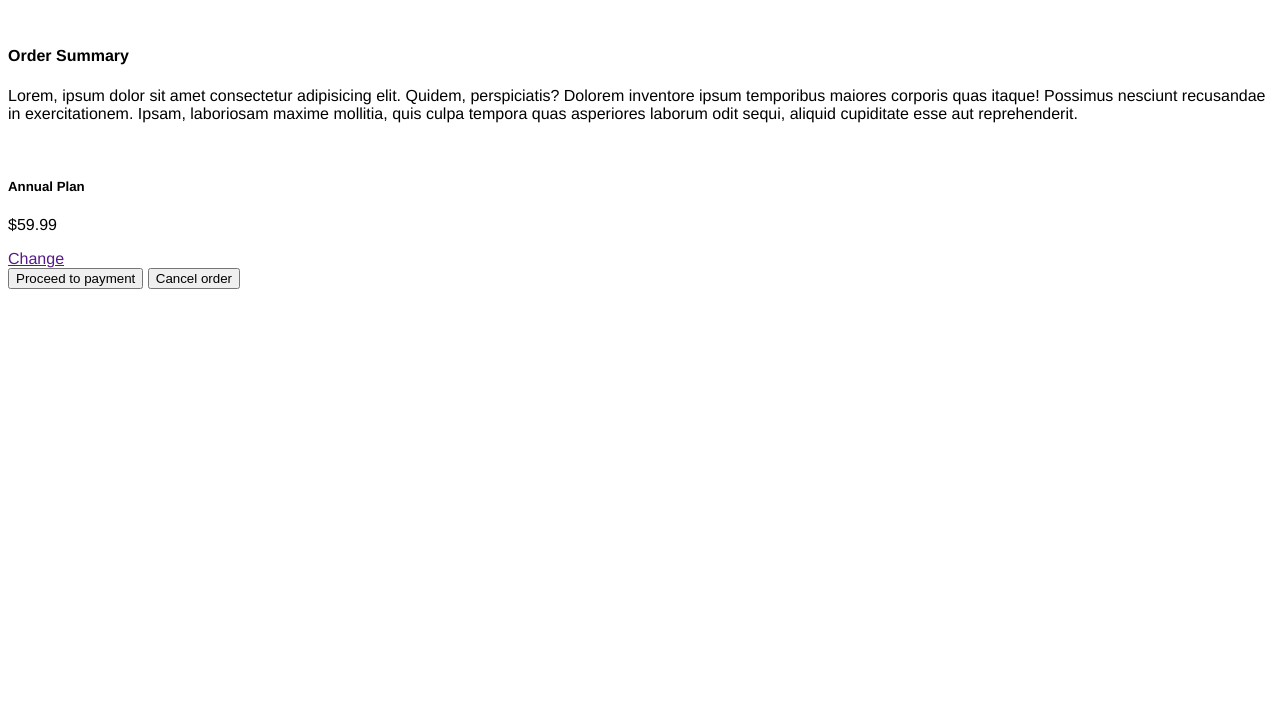
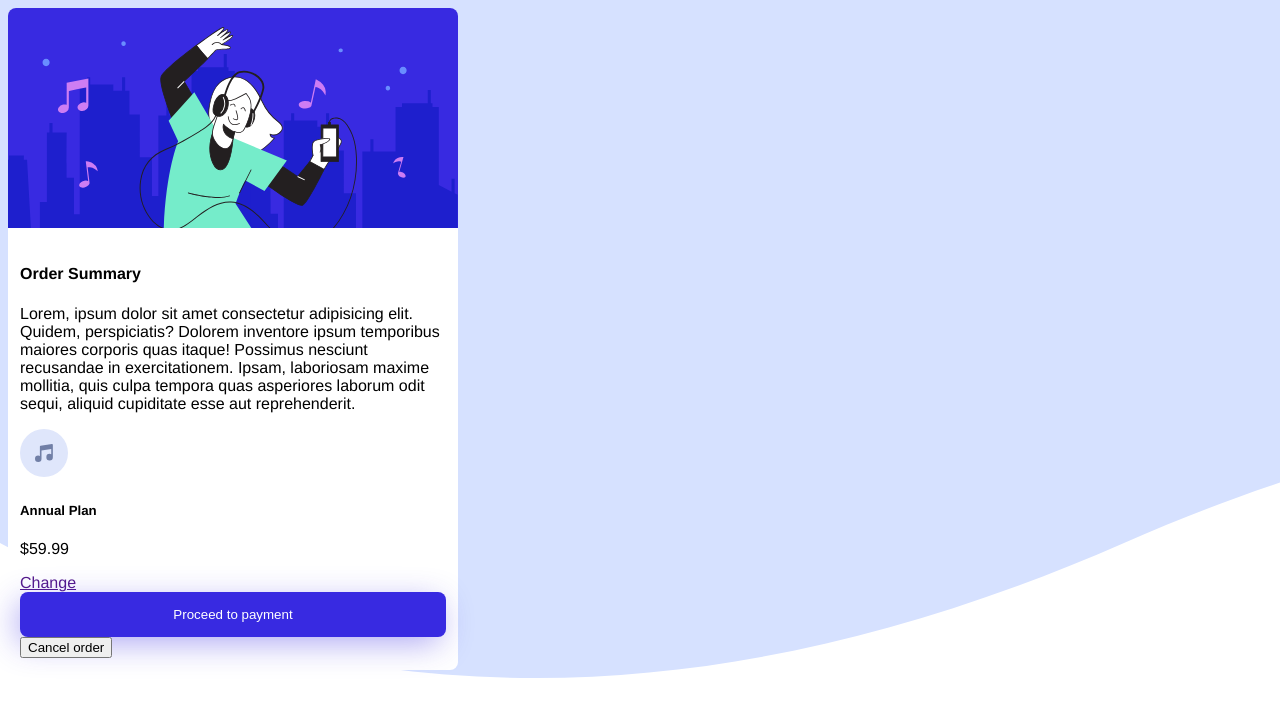
Before and after one commit to Aldo-LR/Semana-1-Codigo, a plain HTML site: page Semana1-HTML/05.1-reto-html-css.html in a window 1280 px wide. Drawn offline with Linux system fonts and the light colour scheme.

Commit message:
agregando nuevas cosas

```diff
--- a/Semana1-HTML/05.1-reto-html-css.html
+++ b/Semana1-HTML/05.1-reto-html-css.html
@@ -8,12 +8,12 @@
     <title>RETO DE FRONTEND MENTOR</title>
 </head>
 <body>
-    <div>
+    <div class="contenedor">
+        <div id="contenedor_fondo">
             <!-- Foto de fondo -->
+            <img id="img" class="imagen_fondo" src="../Semana1-HTML/img/illustration-hero.svg" alt="" >
         </div>
-    <div>
-        <img src="" alt="">
-    </div>
+        <div class="contenedor_texto">
             <div>
                 <h4>Order Summary</h4>
                 <p>
@@ -21,14 +21,16 @@
                 </p>
             </div>
             <div>
-        <img src="" alt="">
+                <img src="../Semana1-HTML/img/icon-music.svg" alt="">
                 <h5>Annual Plan</h5>
                 <p>$59.99</p>
                 <a href="" >Change</a>
             </div>
             <div>
-        <button>Proceed to payment</button>
+                <button id="boton_pagar">Proceed to payment</button>
                 <button>Cancel order</button>
+            </div>
+        </div>
     </div>
 </body>
 </html>
--- a/Semana1-HTML/css/estilos.css
+++ b/Semana1-HTML/css/estilos.css
@@ -1,5 +1,48 @@
 /* La familia font tiene que ver todo lo referente a texto */
+/* vamos a cambiar el fondo del body con la propiedad background */
 
 body{
     font-family: Helvetica;
+    background: url("../img/pattern-background-desktop.svg") no-repeat;
+    background-size: cover;
+
 }
+.contenedor{
+    /* Color de fondo  */
+    background-color:white;
+    /* Ancho del div, contenedor */
+    width:450px;
+    /* height el alto del contenedor */
+    /*  */
+    border-radius: 8px;
+
+}
+.contenedor_texto{
+        /* padding : nos genera un espacio desde adentro hacia afuera */
+        padding: 12px;
+}
+.imagen_fondo{
+    border-top-left-radius: 8px;
+    border-top-right-radius: 8px;
+}
+
+#boton_pagar{
+    /* para cambiar el color del texto se usa el atributo color */
+    color: white;
+    background-color: #382ae1;
+    border: none;
+    padding: 15px;
+    border-radius: 8px;
+    width: 100%;
+    cursor: pointer;
+
+    /* shadow  https://cssgenerator.org/box-shadow-css-generator.html  */
+    box-shadow: -4px 8px 32px -2px rgba(56, 42, 225, 0.41);
+    -webkit-box-shadow: -4px 8px 32px -2px rgba(56, 42, 225, 0.41);
+    -moz-box-shadow: -4px 8px 32px -2px rgba(56, 42, 225, 0.41);
+
+
+
+
+
+}
```
Also changed, not shown: Semana1-HTML/img/favicon-32x32.png (added), Semana1-HTML/img/icon-music.svg (added), Semana1-HTML/img/illustration-hero.svg (added), Semana1-HTML/img/pattern-background-desktop.svg (added), Semana1-HTML/img/pattern-background-mobile.svg (added). Lines whose indentation alone changed are shown as unchanged.
